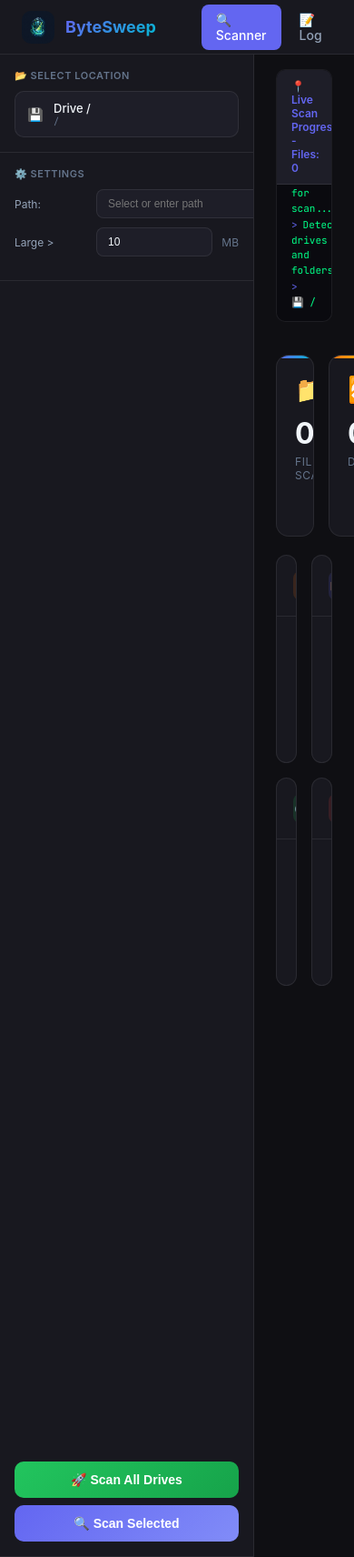
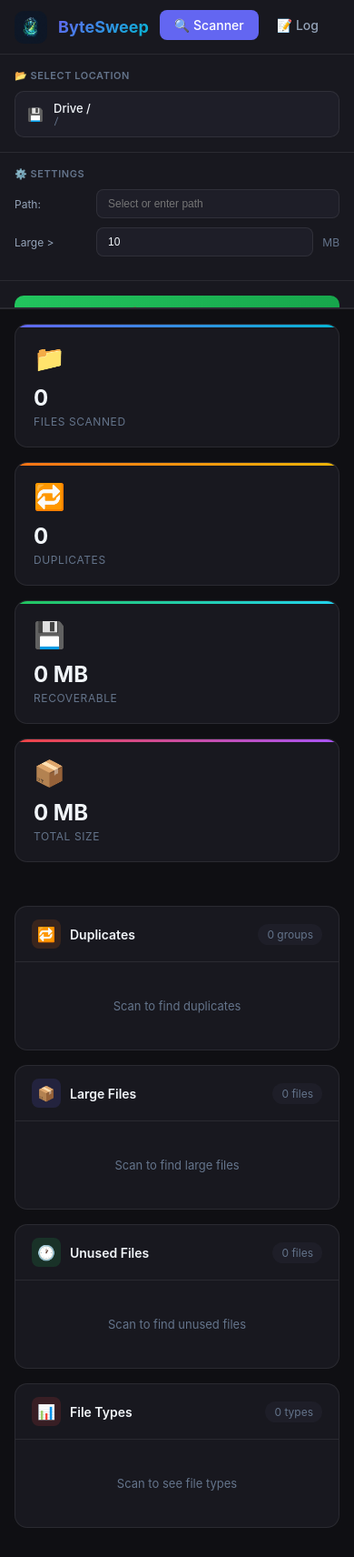
Before and after one commit to prathmeshphalkeofficial-ship-it/Bytesweep, a Flask app: page / in a window 390 px wide. Shown: the whole page at 91% size. Run offline with Flask 3, Linux system fonts and the light colour scheme.

Commit message:
fix vercel deployment

```diff
--- a/templates/index.html
+++ b/templates/index.html
@@ -1781,6 +1781,107 @@
 
         #folderPicker {
             display: none
+        }
+
+        /* MOBILE RESPONSIVENESS */
+        @media screen and (max-width: 768px) {
+            html, body {
+                overflow: hidden !important;
+                height: 100% !important;
+            }
+
+            .main-container {
+                display: flex !important;
+                flex-direction: column !important;
+                height: calc(100vh - 60px) !important;
+                overflow: hidden !important;
+            }
+
+            .sidebar {
+                width: 100% !important;
+                height: 280px !important;
+                border-right: none !important;
+                border-bottom: 2px solid var(--border) !important;
+                overflow-y: auto !important;
+                flex-shrink: 0 !important;
+            }
+
+            .topbar {
+                padding: 0 16px !important;
+                gap: 12px !important;
+                flex-shrink: 0 !important;
+            }
+
+            .topbar-nav {
+                margin-left: 0 !important;
+                overflow-x: auto !important;
+                white-space: nowrap !important;
+                padding-bottom: 4px !important;
+                -webkit-overflow-scrolling: touch !important;
+            }
+
+            .topbar-nav::-webkit-scrollbar {
+                height: 0 !important;
+            }
+
+            .topbar-status {
+                display: none !important;
+            }
+
+            .content {
+                flex: 1 !important;
+                overflow-y: auto !important;
+                display: flex !important;
+                flex-direction: column !important;
+                min-height: 0 !important;
+            }
+
+            .tab-bar {
+                padding: 0 16px !important;
+                overflow-x: auto !important;
+                white-space: nowrap !important;
+                -webkit-overflow-scrolling: touch !important;
+                flex-shrink: 0 !important;
+                height: 42px !important;
+            }
+
+            .tab-bar::-webkit-scrollbar {
+                height: 0 !important;
+            }
+
+            .stats-grid, .data-sections {
+                display: block !important;
+                padding: 16px !important;
+            }
+
+            .stat-card, .data-section {
+                width: 100% !important;
+                margin-bottom: 16px !important;
+            }
+
+            .stat-value {
+                font-size: 24px !important;
+            }
+
+            .view-content, .view, .terminal-view {
+                flex: 1 !important;
+                display: none;
+                flex-direction: column !important;
+                min-height: 0 !important;
+            }
+
+            .view.active, .view-content.active {
+                display: flex !important;
+            }
+
+            .mini-terminal, #miniTerminal {
+                display: none !important;
+            }
+
+            #terminal {
+                padding: 16px !important;
+                flex: 1 !important;
+            }
         }
     </style>
 </head>
```
